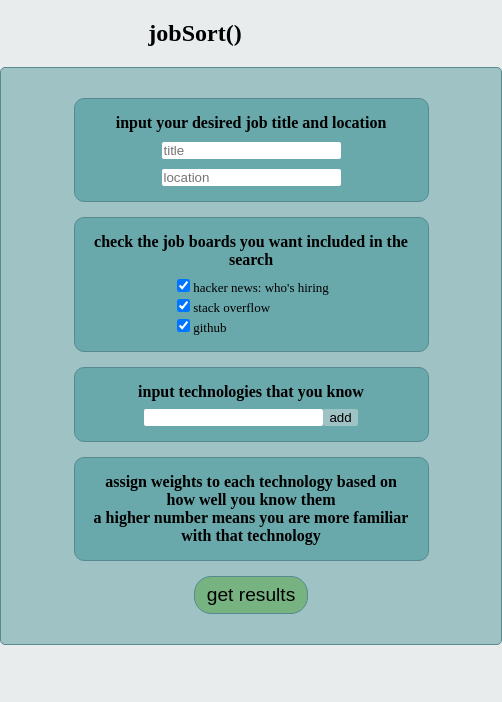
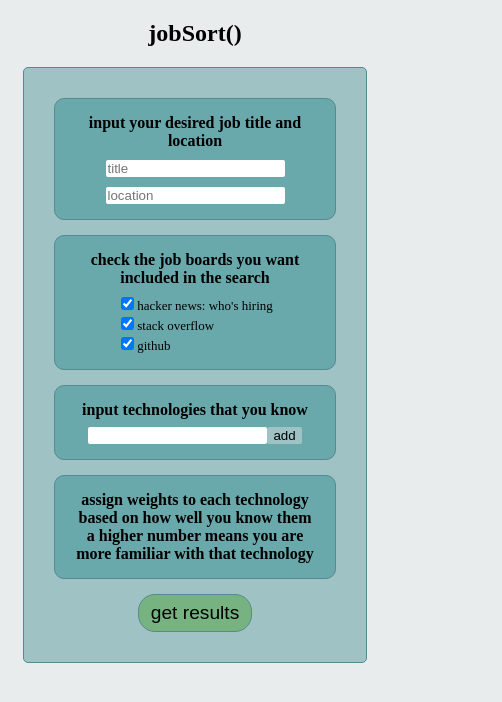
Before and after one commit to austintackaberry/jobsort, a React (Create React App) app in the folder react-backend/client/: page / in a window 390 px wide. Shown: the top 702 px of the page, 502 px wide, since content can reach past the window. Built offline with nearby package versions, Linux system fonts and the light colour scheme.

Commit message:
improved responsiveness

```diff
--- a/react-backend/client/src/App.css
+++ b/react-backend/client/src/App.css
@@ -109,8 +109,8 @@ a {
 }
 
 #content-lvl1 {
-  width: 60%;
-  min-width: 470px;
+  width: 80%;
+  max-width: 900px;
   margin: 0 auto;
   border: 1px solid rgb(86, 138, 144);
   border-radius: 5px;
@@ -120,9 +120,9 @@ a {
 }
 
 #content-lvl2 {
-  width: 60%;
+  width: 100%;
   margin: 0 auto;
-  min-width: 385px;
+  max-width: 650px;
 }
 
 .content-group {
```
Also changed, not shown: 8 other files (tests, documents, lock files or other folders).
